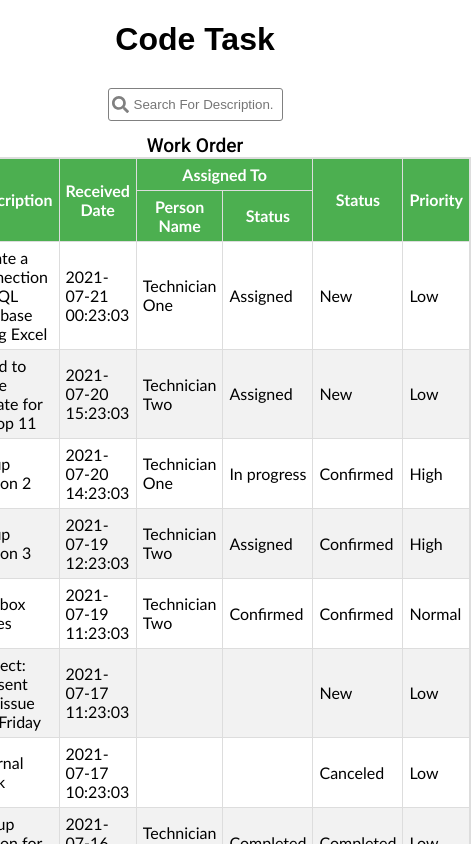
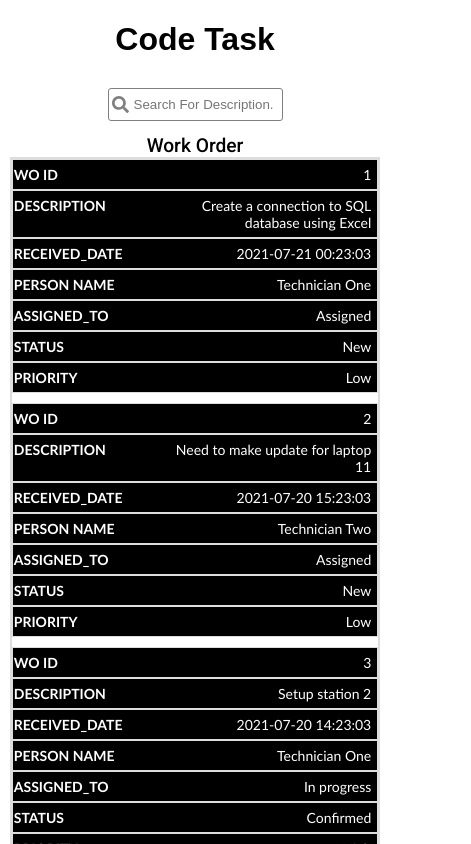
Before and after one commit to Vimalraveendra/CodeTask, a React (Create React App) app: page / in a window 390 px wide. Shown: the top 844 px of the page, 471 px wide, since content can reach past the window. Built offline with nearby package versions, Linux system fonts and the light colour scheme.

Commit message:
added mediqueris for small screens , also updated the TableBody component to render on small screens & also written Readme file

```diff
--- a/src/components/TableBody/TableBody.jsx
+++ b/src/components/TableBody/TableBody.jsx
@@ -1,19 +1,20 @@
 const TableBody = ({id,description,date,assigned,status,priority,item})=>{
+    let arr =Object.keys(item).map(item=>(item==="work_order_id")?item =(item[0]+item[1]+" "+item.slice(11)).toUpperCase(): item.toUpperCase())
 
-        return(
-            <tr>
-              <td >{id}</td>
-              <td >{description}</td>
-              <td>{date}</td>
+    return(
+        <tr>
+          <td data-label={arr[0]}>{id}</td>
+          <td data-label={arr[1]}>{description}</td>
+          <td data-label={arr[2]}>{date}</td>
 
-                <td>{assigned.length>0? assigned[0].person_name:""}</td>
-                <td >{assigned.length>0? assigned[0].status:""}</td>
+            <td data-label={'PERSON NAME'}>{assigned.length>0? assigned[0].person_name:""}</td>
+            <td data-label={arr[3]}>{assigned.length>0? assigned[0].status:""}</td>
 
-              <td>{status}</td>
-              <td>{priority}</td>
+          <td data-label={arr[4]}>{status}</td>
+          <td data-label={arr[5]}>{priority}</td>
 
-            </tr>
-        )
+        </tr>
+       )
     }
 
     export default TableBody;
--- a/src/components/TableCollection/TableCollection.jsx
+++ b/src/components/TableCollection/TableCollection.jsx
@@ -6,7 +6,6 @@ import TableBody from "../TableBody/TableBody"
 
 
 const TableCollection = ({data})=>{
-
     return(
     <div className='table-container'>
         <table id='table'>
@@ -32,8 +31,7 @@ const TableCollection = ({data})=>{
                   assigned={item.assigned_to}
                   status={item.status}
                   priority={item.priority}
-
-
+                   item={item}
                   />
               })
           }
--- a/src/components/TableCollection/TableCollections.css
+++ b/src/components/TableCollection/TableCollections.css
@@ -40,3 +40,40 @@ caption {
   color: white;
   vertical-align: middle;
 }
+@media screen and (max-width: 570px) {
+  #table {
+    width: 95vw;
+  }
+  thead {
+    display: none;
+  }
+
+  #table tbody,
+  #table tr,
+  #table td {
+    display: block;
+  }
+  #table tr {
+    margin-bottom: 10px;
+  }
+  #table tr,
+  #table tr:nth-child(even) {
+    background-color: black;
+    color: white;
+  }
+  #table tbody tr td {
+    text-align: right;
+    position: relative;
+    padding-left: 40%;
+    font-size: 14px;
+    min-height: 10px;
+  }
+  #table td::before {
+    content: attr(data-label);
+    position: absolute;
+    left: 1px;
+    font-size: 14px;
+    font-weight: 600;
+    /* text-transform: capitalize; */
+  }
+}
```
Also changed, not shown: 1 other file (tests, documents, lock files or other folders).
